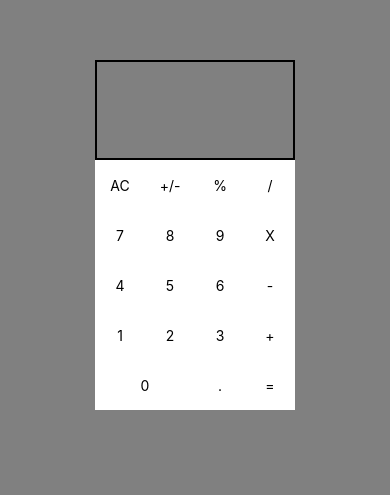
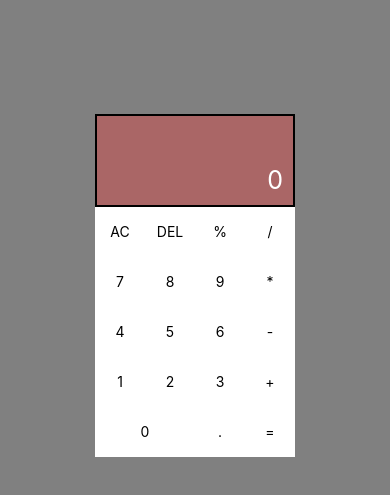
Before and after one commit to KhangOE/React-Native-App, a React Native app in the folder calculator/: screen / in a window 390 px wide. Shown: the part 187-682 px from the top of the page. Built offline with nearby package versions, Linux system fonts and the light colour scheme.

Commit message:
add history list, del button, minor change

```diff
--- a/calculator/App.js
+++ b/calculator/App.js
@@ -1,5 +1,12 @@
 import React, { useState, useEffect } from "react";
-import { Text, TouchableOpacity, View, StyleSheet } from "react-native";
+import {
+  Text,
+  TouchableOpacity,
+  View,
+  StyleSheet,
+  SafeAreaView,
+  FlatList,
+} from "react-native";
 
 const App = () => {
   const [text, setText] = useState("");
@@ -11,10 +18,10 @@ const App = () => {
   const checkResult = () => {
     try {
       let res = eval(text);
-      if (res) {
+      if (res != undefined) {
         setResult(res);
         setPrev(text);
-        setText(res);
+        setText(res.toString());
       }
     } catch (error) {
       return;
@@ -38,19 +45,43 @@ const App = () => {
     setText((state) => state + action);
   };
 
+  const delOneCharacter = () => {
+    setText((pre) => pre.slice(0, -1));
+  };
+
   useEffect(() => {
-    setHistory((state) => [...state, { text: prev, result: result }]);
+    setHistory((state) => [{ text: prev, result: result }, ...state]);
   }, [result]);
+
+  const renderItem = ({ item }) => {
+    return (
+      <View>
+        <Text style={{ textAlign: "right" }}>
+          {item.text ? item.text + "=" + item.result : " "}
+        </Text>
+      </View>
+    );
+  };
 
   return (
     <View style={styles.container}>
-      <View style={{ borderWidth: 2, width: 200, height: 100 }}>
+      <SafeAreaView style={{ height: 100, width: 200 }}>
+        <FlatList
+          inverted
+          showsHorizontalScrollIndicator={false}
+          data={history}
+          renderItem={renderItem}
+          keyExtractor={(item, index) => index}
+        />
+      </SafeAreaView>
+      <View style={{ borderWidth: 2, width: 200 }}>
         <Text
           style={{
             padding: 10,
-            fontSize: 20,
+            fontSize: 15,
             color: "white",
             textAlign: "right",
+            backgroundColor: "#a66",
           }}
         >
           {prev || " "}
@@ -58,12 +89,13 @@ const App = () => {
         <Text
           style={{
             padding: 10,
-            fontSize: 20,
+            fontSize: 25,
             color: "white",
             textAlign: "right",
+            backgroundColor: "#a66",
           }}
         >
-          {text}
+          {text || "0"}
         </Text>
       </View>
       <View>
@@ -71,8 +103,8 @@ const App = () => {
           <TouchableOpacity onPress={handleClearAll} style={styles.button}>
             <Text>AC</Text>
           </TouchableOpacity>
-          <TouchableOpacity style={styles.button}>
-            <Text>+/-</Text>
+          <TouchableOpacity style={styles.button} onPress={delOneCharacter}>
+            <Text>DEL</Text>
           </TouchableOpacity>
           <TouchableOpacity style={styles.button}>
             <Text>%</Text>
@@ -107,7 +139,7 @@ const App = () => {
             style={styles.button}
             onPress={() => selectAction("*")}
           >
-            <Text>X</Text>
+            <Text>*</Text>
           </TouchableOpacity>
         </View>
         <View style={styles.row}>
@@ -188,13 +220,6 @@ const styles = StyleSheet.create({
     justifyContent: "center",
     alignItems: "center",
   },
-  input: {
-    height: 40,
-    margin: 30,
-    borderWidth: 2,
-    color: "white",
-    padding: 10,
-  },
   row: { flexDirection: "row" },
   button: {
     height: 50,
@@ -207,6 +232,15 @@ const styles = StyleSheet.create({
   wideButton: {
     width: 100,
   },
+  item: {
+    backgroundColor: "#f9c2ff",
+    padding: 20,
+    marginVertical: 8,
+    marginHorizontal: 16,
+  },
+  title: {
+    fontSize: 32,
+  },
 });
 
 export default App;
```
